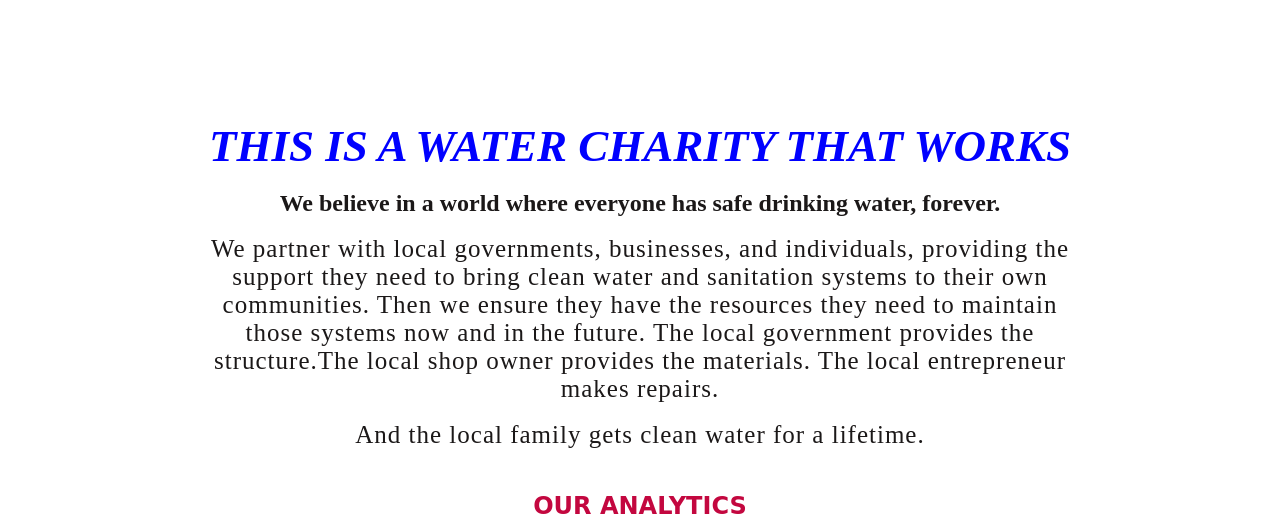
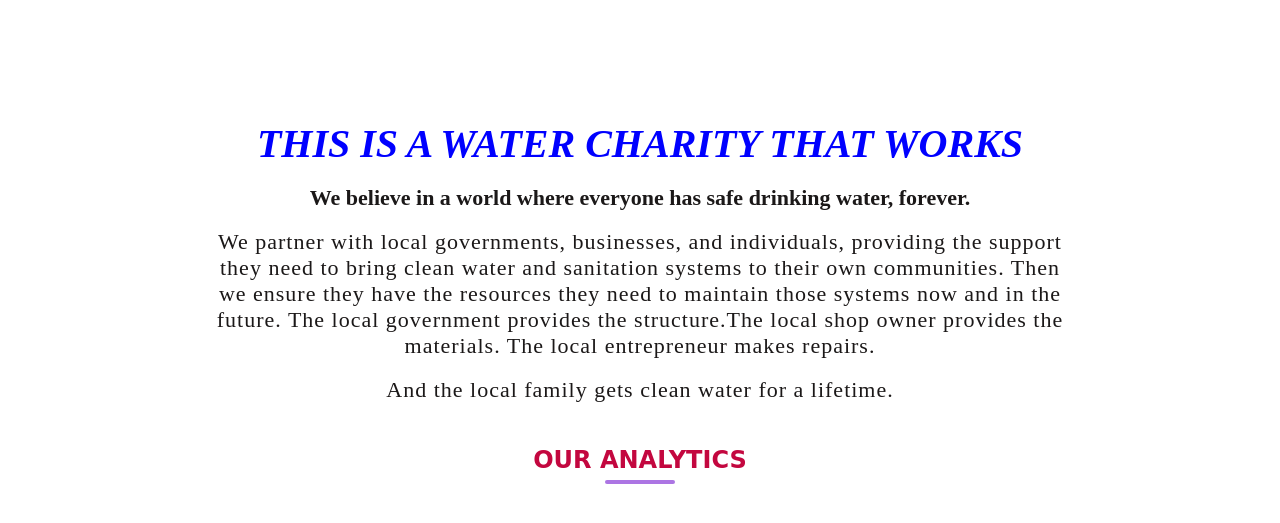
Before and after one commit to Hitanshi06/Payment_Gateway, a plain HTML site: page index.html in a window 1280 px wide. Shown: the part 1640-2163 px from the top of the page. Drawn offline with nearby package versions, Linux system fonts and the light colour scheme.

Commit message:
Update style.css

```diff
--- a/css/style.css
+++ b/css/style.css
@@ -265,14 +265,14 @@ header{
     color: blue;
     text-align: center;
     font-style: italic;
-    font-size: 45px;
+    font-size: 40px;
 }
 #home h2{
     color: rgb(27, 24, 24);
     text-align: center;
     font-family: 'Noto Sans TC",sans-serif';
     font-weight: bold;
-    font-size: 24px;
+    font-size: 22px;
 }
 
 #home p{
@@ -280,7 +280,7 @@ header{
     text-align: center;
     font-weight: bold;
     font-weight: 300;
-    font-size: 25px;
+    font-size: 22px;
     letter-spacing: 1px;
     font-family: 'Noto Sans TC",sans-serif';
 }
```
